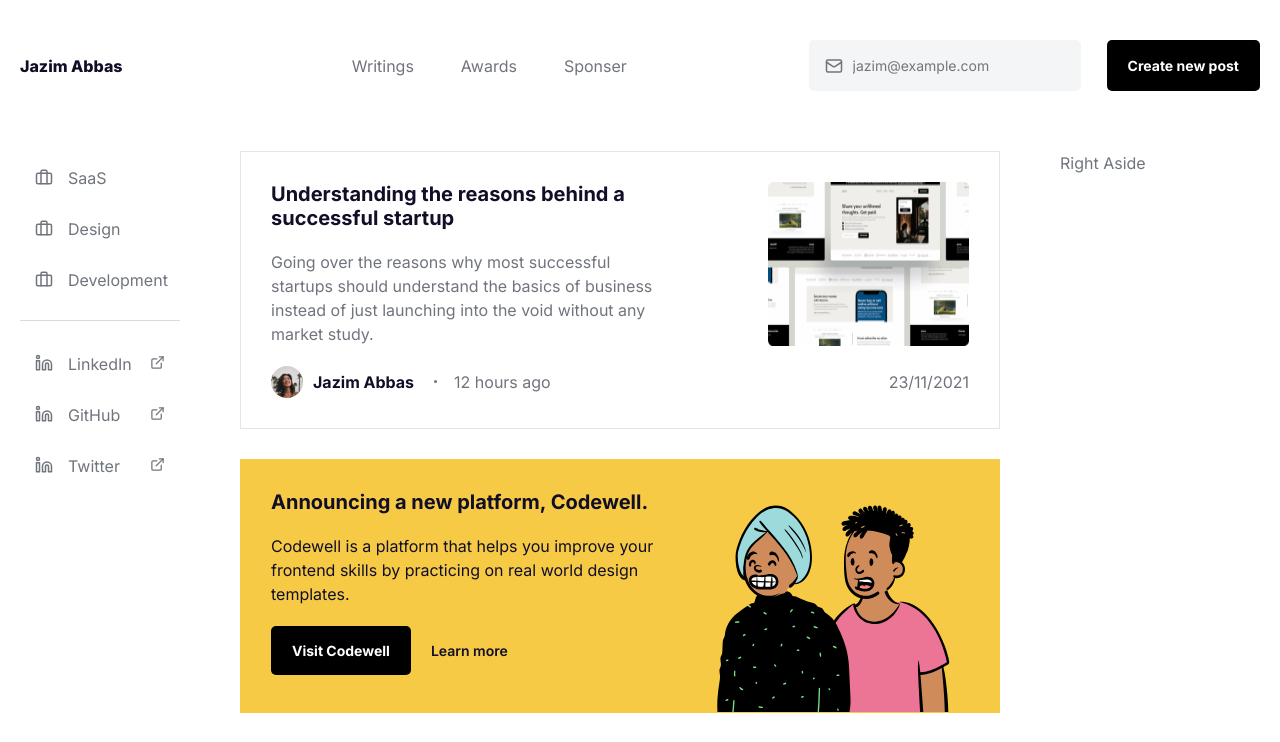
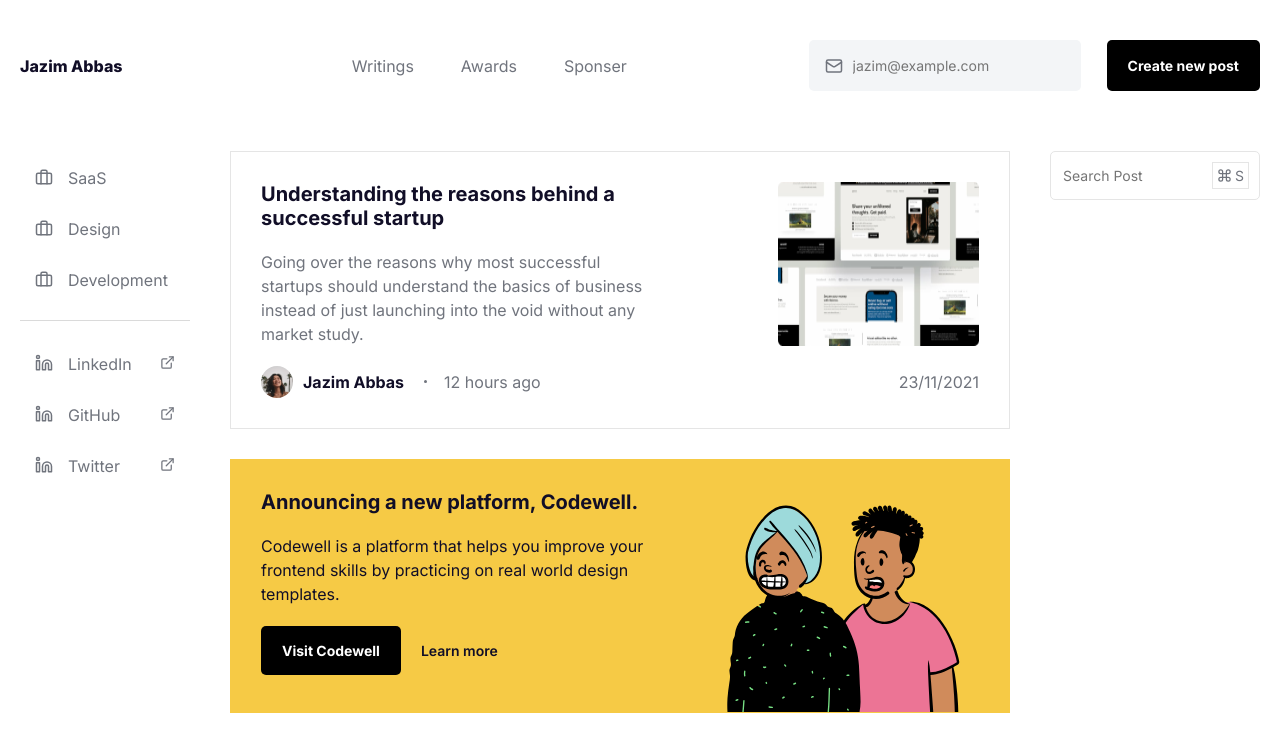
Before and after one commit to jazimabbas/personal-blog-codewell-challenge, a React (Vite) app: page / in a window 1280 px wide. Shown: the top 742 px of the page. Built offline with nearby package versions, Linux system fonts and the light colour scheme.

Commit message:
Right Aside: Added Search Field

```diff
--- a/src/App.tsx
+++ b/src/App.tsx
@@ -1,9 +1,11 @@
+import styled from "styled-components";
+
+import { Footer } from "./components/footer";
 import { Navbar } from "./components/navbar";
 import { LeftAside } from "./components/left-aside";
+import { RightAside } from "./components/right-aside";
 import { MainSection } from "./components/main-section";
 import { MaxWidthWrapper } from "./components/max-width";
-import styled from "styled-components";
-import { Footer } from "./components/footer";
 
 export default function App() {
   return (
@@ -14,9 +16,7 @@
         <Main>
           <LeftAside />
           <MainSection />
-          <RightAside>
-            <p>Right Aside</p>
-          </RightAside>
+          <RightAside />
         </Main>
       </MaxWidthWrapper>
       <Footer />
@@ -26,10 +26,6 @@
 
 const Main = styled.main`
   display: flex;
-  gap: 60px;
+  gap: 40px;
   padding-top: 20px;
 `;
-
-const RightAside = styled.aside`
-  flex-basis: 200px;
-`;
--- a/src/components/left-aside/index.tsx
+++ b/src/components/left-aside/index.tsx
@@ -49,7 +49,7 @@
 const Wrapper = styled.aside`
   --padding: 12px 15px;
 
-  flex-basis: 160px;
+  flex-basis: 170px;
 `;
 
 const Items = styled.div`
--- a/src/components/main-section/card.tsx
+++ b/src/components/main-section/card.tsx
@@ -31,7 +31,7 @@
 
 const Wrapper = styled.div`
   padding: 30px;
-  border: 1px solid #e5e5e5;
+  border: 1px solid var(--color-border);
 `;
 
 const SectionWrapper = styled.div`
--- a/src/components/pagination.tsx
+++ b/src/components/pagination.tsx
@@ -31,6 +31,7 @@
   padding: 5px 12px;
   border-radius: 7px;
   cursor: pointer;
+  transition: background-color 0.2s, color 0.2s;
 
   ${(p) =>
     p.$isSelected &&
@@ -38,4 +39,9 @@
       background-color: #000;
       color: #fff;
     `}
+
+  &:hover {
+    background-color: #000;
+    color: #fff;
+  }
 `;
--- /dev/null
+++ b/src/components/right-aside.tsx
@@ -0,0 +1,48 @@
+import { Command } from "lucide-react";
+import styled from "styled-components";
+
+export function RightAside() {
+  return (
+    <Wrapper>
+      <SearchWrapper>
+        <Input placeholder="Search Post" />
+        <CommandWrapper>
+          <Command size={15} />
+          <span>S</span>
+        </CommandWrapper>
+      </SearchWrapper>
+    </Wrapper>
+  );
+}
+
+const Wrapper = styled.aside`
+  flex-basis: 210px;
+  display: flex;
+  flex-direction: column;
+  gap: 30px;
+`;
+
+const SearchWrapper = styled.div`
+  display: flex;
+  justify-content: space-between;
+  gap: 5px;
+  border: 1px solid var(--color-border);
+  padding: 10px;
+  font-size: 14px;
+  border-radius: 5px;
+`;
+
+const Input = styled.input`
+  border: none;
+  outline: none;
+  width: 100%;
+`;
+
+const CommandWrapper = styled.div`
+  flex-shrink: 0;
+  display: flex;
+  gap: 3px;
+  border: 1px solid var(--color-border);
+  align-items: center;
+  padding: 4px;
+`;
--- a/src/styles/index.css
+++ b/src/styles/index.css
@@ -7,6 +7,7 @@
   --color-dark-text: #110e27;
   --bg-light: #f3f5f7;
   --color-secondary: #f6ca45;
+  --color-border: #e5e5e5;
 
   --spacing: 20px;
 }
```
